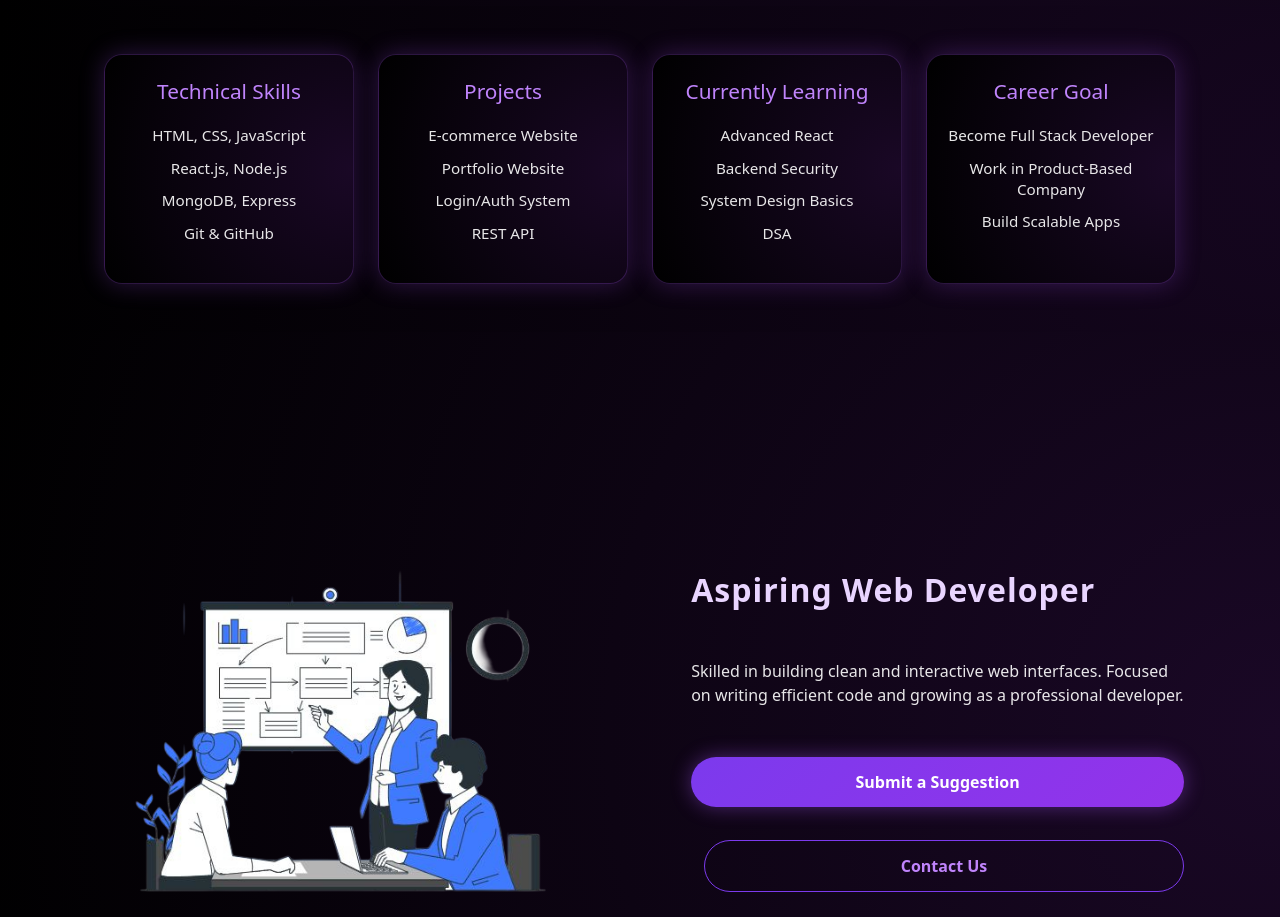
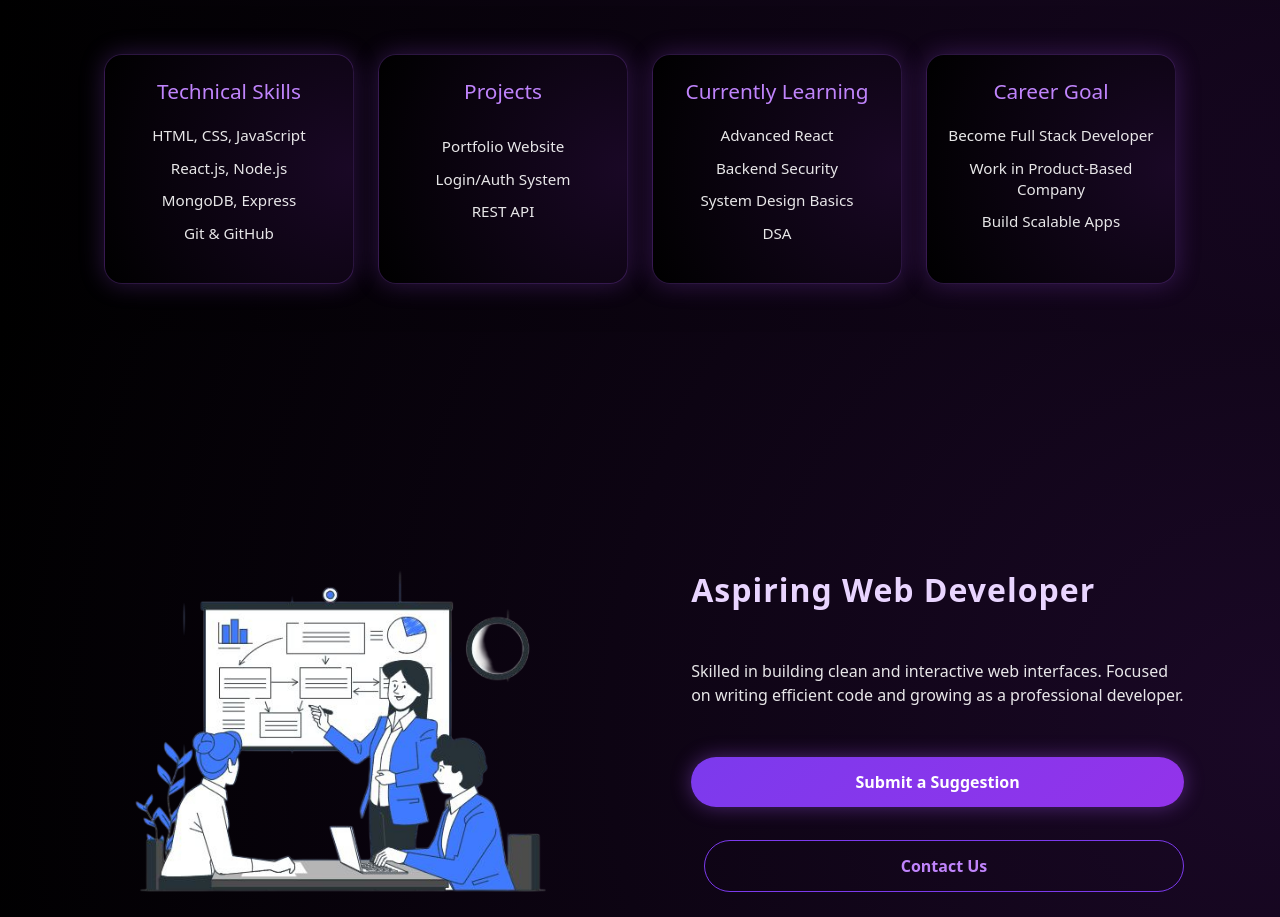
Before and after one commit to Masood-msd/Portfolio-Frontend, a React (Vite) app: page / in a window 1280 px wide. Shown: the part 860-1777 px from the top of the page. Built offline with nearby package versions, Linux system fonts and the light colour scheme; no server answers.

Commit message:
changed home page

```diff
--- a/src/elements/Home.jsx
+++ b/src/elements/Home.jsx
@@ -46,7 +46,7 @@ export default function Home() {
           <div className="div1">
             <h3>Projects</h3>
             <ul>
-              <li>E-commerce Website</li>
+              <li></li>
               <li>Portfolio Website</li>
               <li>Login/Auth System</li>
               <li>REST API</li>
```
